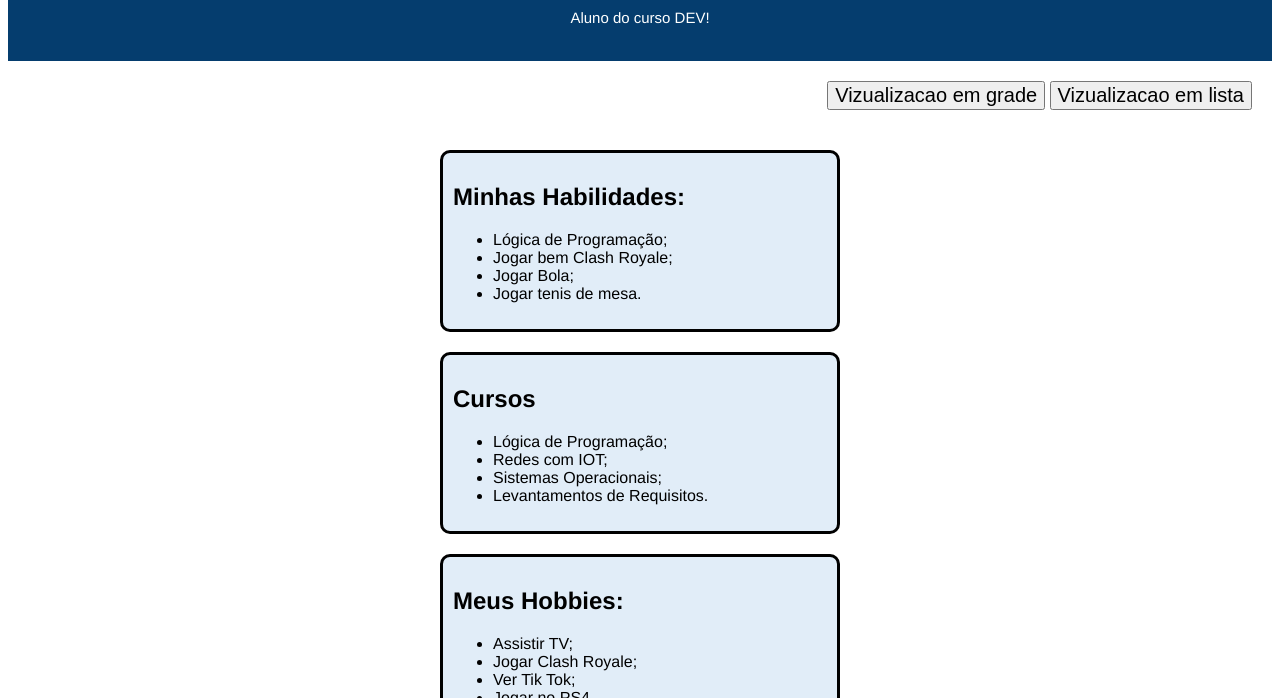
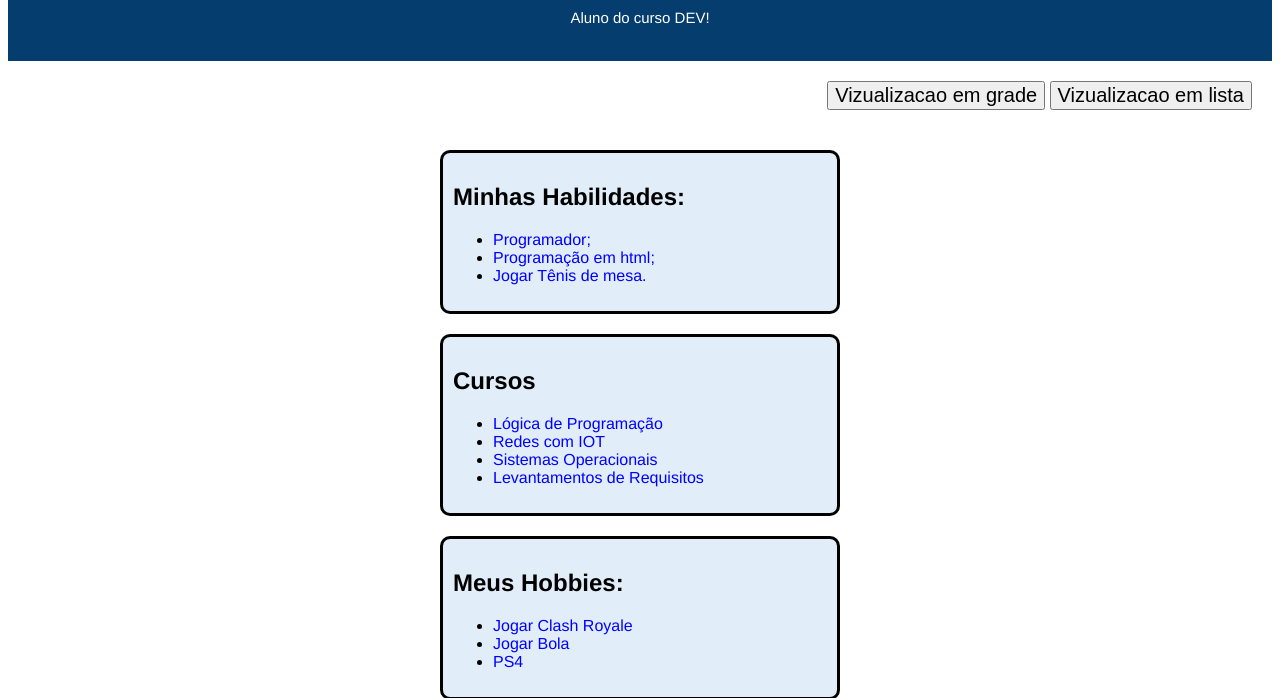
Before and after one commit to daviandreoni-oss/meu_site, a plain HTML site: page index.html in a window 1280 px wide. Shown: the part 102-800 px from the top of the page. Drawn offline with Linux system fonts and the light colour scheme.

Commit message:
Update index.html

```diff
--- a/index.html
+++ b/index.html
@@ -122,10 +122,15 @@
                 Minhas Habilidades:
             </h2>
             <ul>
-                <li>Lógica de Programação;</li>
-                <li>Jogar bem Clash Royale;</li>
-                <li>Jogar Bola;</li>
-                <li>Jogar tenis de mesa.</li>
+                <li>
+                    <a href="https://www.youtube.com/watch?v=A1BaZr82XJI" target="_blank">Programador;</a>
+                </li>
+                <li>
+                    <a href="https://www.youtube.com/watch?v=5Hn58p-hYC0&t=60s" target="_blank">Programação em html;</a>
+                </li>
+                <li>
+                    <a href="https://www.youtube.com/watch?v=jtACaiMmCTk" target="_blank">Jogar Tênis de mesa.</a>
+                </li>
             </ul>
         </section>
         <section>
@@ -133,10 +138,18 @@
                 Cursos
             </h2>
             <ul>
-                <li>Lógica de Programação;</li>
-                <li>Redes com IOT;</li>
-                <li>Sistemas Operacionais;</li>
-                <li>Levantamentos de Requisitos.</li>
+                <li>
+                    <a href="https://www.youtube.com/watch?v=JaTf3dhx464" target="_blank">Lógica de Programação</a>
+                </li>
+                <li>
+                    <a href="https://www.youtube.com/watch?v=9MgnhictWRg&t=280s" target="_blank">Redes com IOT</a>
+                </li>
+                <li>
+                    <a href="https://www.youtube.com/watch?v=yjfB-asZVF4" target="_blank">Sistemas Operacionais</a>
+                </li>
+                <li>
+                    <a href="https://www.youtube.com/watch?v=CyGIO_YRpuc&list=PLF9vK2NfbRJtqen7xlD7aWtu3Bwik-k6G" target="_blank">Levantamentos de Requisitos</a>
+                </li>
             </ul>
 
 
@@ -147,10 +160,15 @@
                 Meus Hobbies:
             </h2>
             <ul>
-                <li>Assistir TV;</li>
-                <li>Jogar Clash Royale;</li>
-                <li>Ver Tik Tok;</li>
-                <li>Jogar no PS4.</li>
+                <li>
+                    <a href="https://www.youtube.com/watch?v=k6VMK33G6qo" target="_blank">Jogar Clash Royale</a>
+                </li>
+                <li>
+                    <a href="https://www.youtube.com/watch?v=uAzyhJDZiVQ" target="_blank">Jogar Bola</a>
+                </li>
+                <li>
+                    <a href="https://www.youtube.com/watch?v=tK_O9Mh0OlY" target="_blank">PS4</a>
+                </li>
             </ul>
         </section>
         <section>
```
